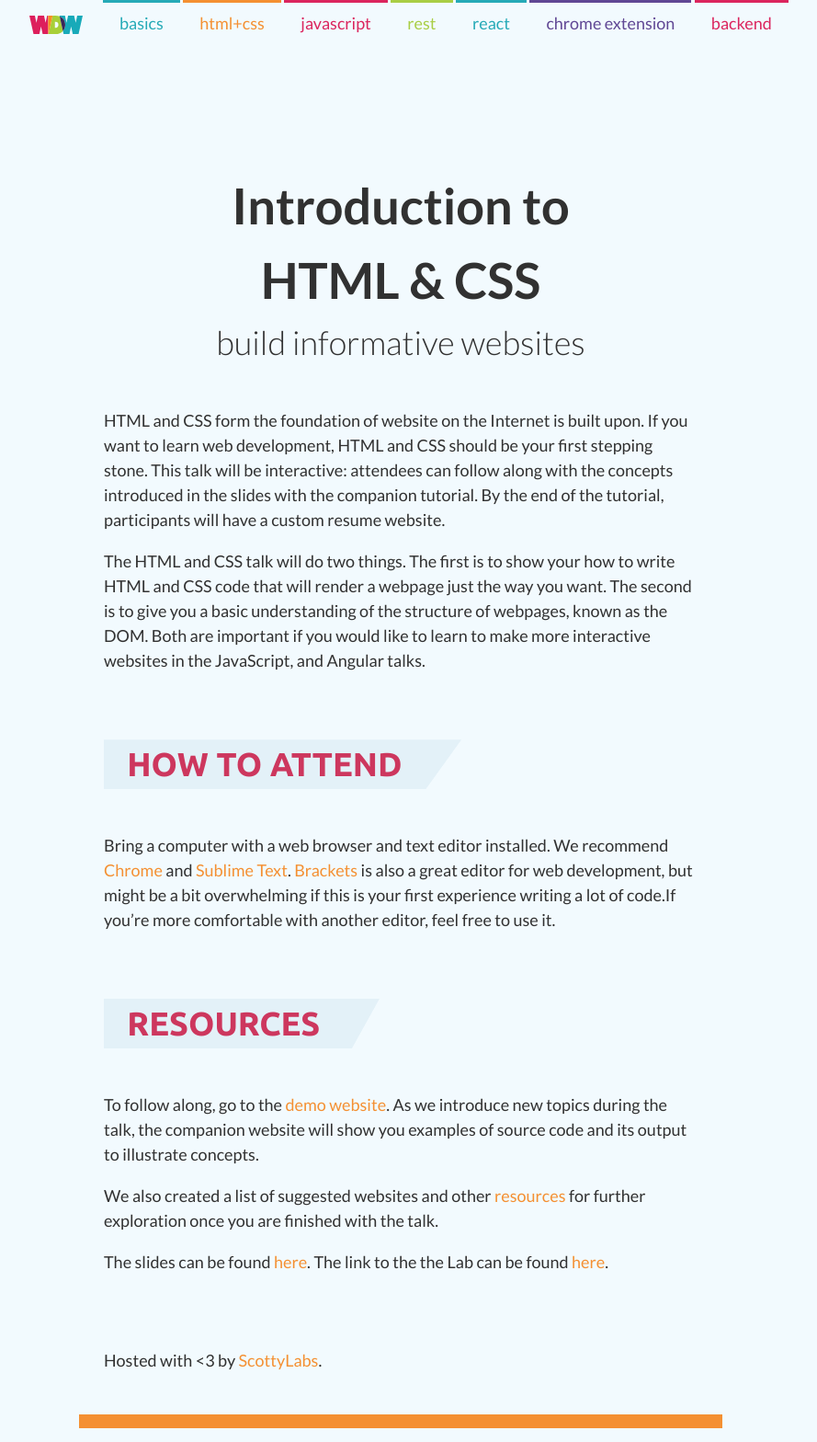
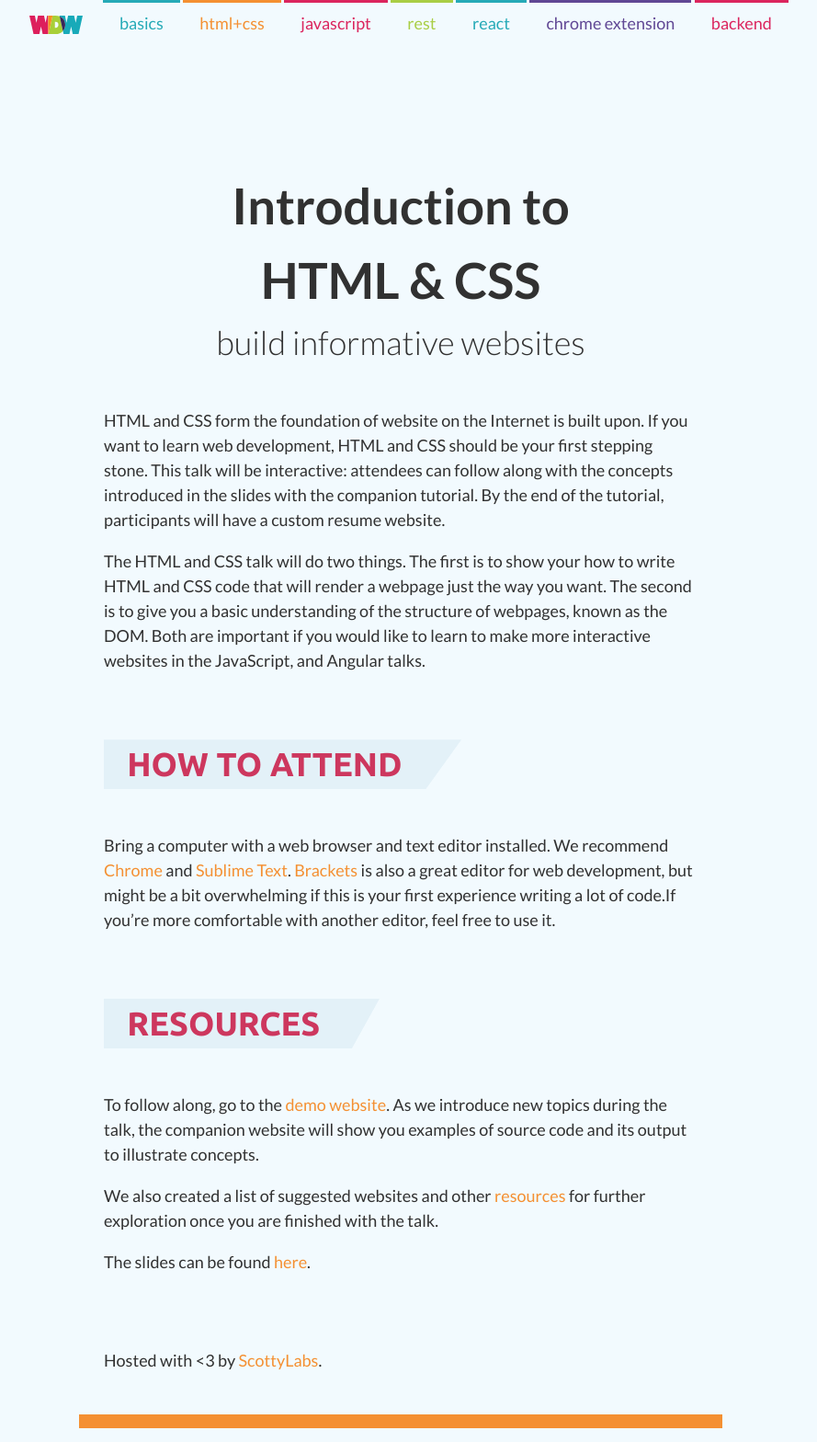
Before and after one commit to ScottyLabs/wdw, a Jekyll site: the page built from html+css/index.md, in a window 1280 px wide. Shown: the whole page at 92% size, without its empty margins (204-1093 px from the left). Built offline with Jekyll 4.4.1, drawn with Linux system fonts in a browser that asks for light colours; nearby versions of some CDN libraries.

Commit message:
Update index.md

```diff
--- a/html+css/index.md
+++ b/html+css/index.md
@@ -43,4 +43,3 @@ We also created a list of suggested websites and other [resources](resources/) f
 further exploration once you are finished with the talk.
 
 The slides can be found [here](https://scottylabs.org/wdw-htmlcss/HTMLCSS.pdf).
-The link to the the Lab can be found [here](https://docs.google.com/document/d/1p5rpkYiPJniWMpCdGZDb5PUg1HF7DKtHaIx__9JTt0A/edit?usp=sharing).
```
